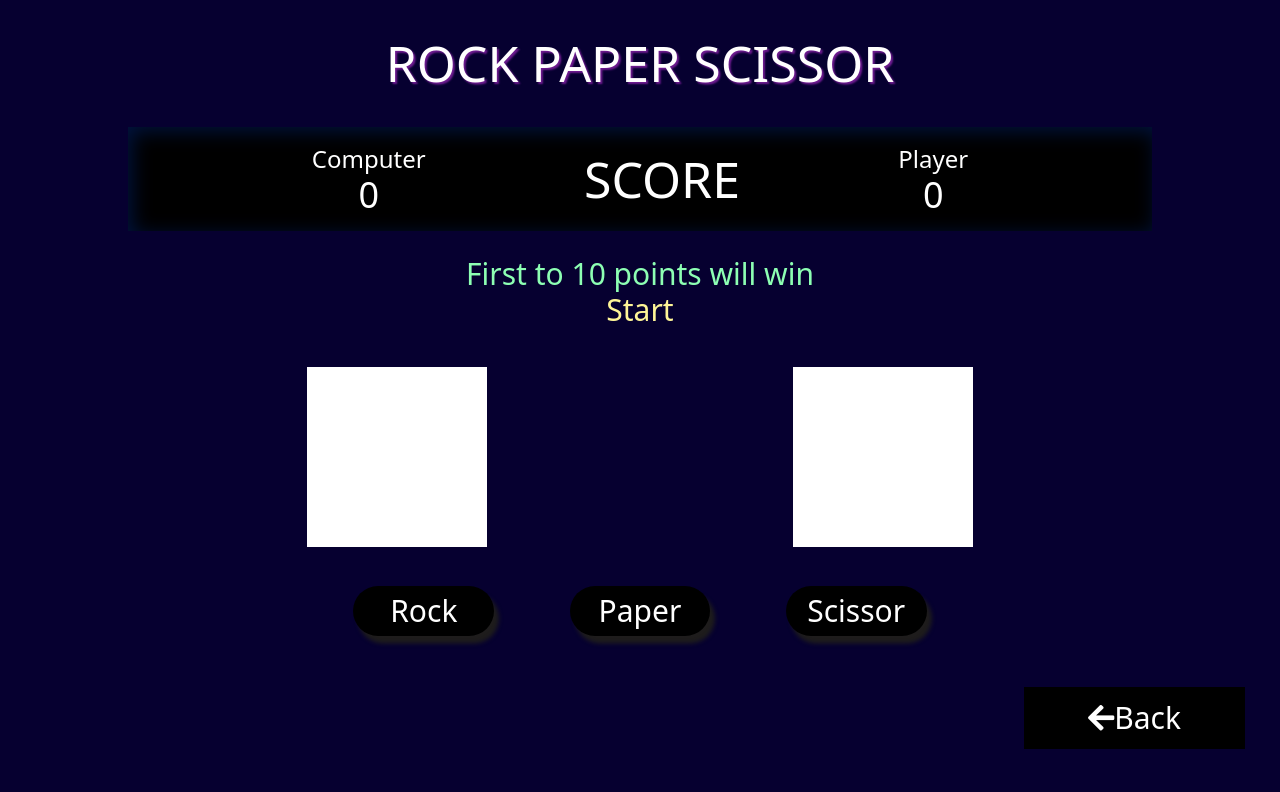
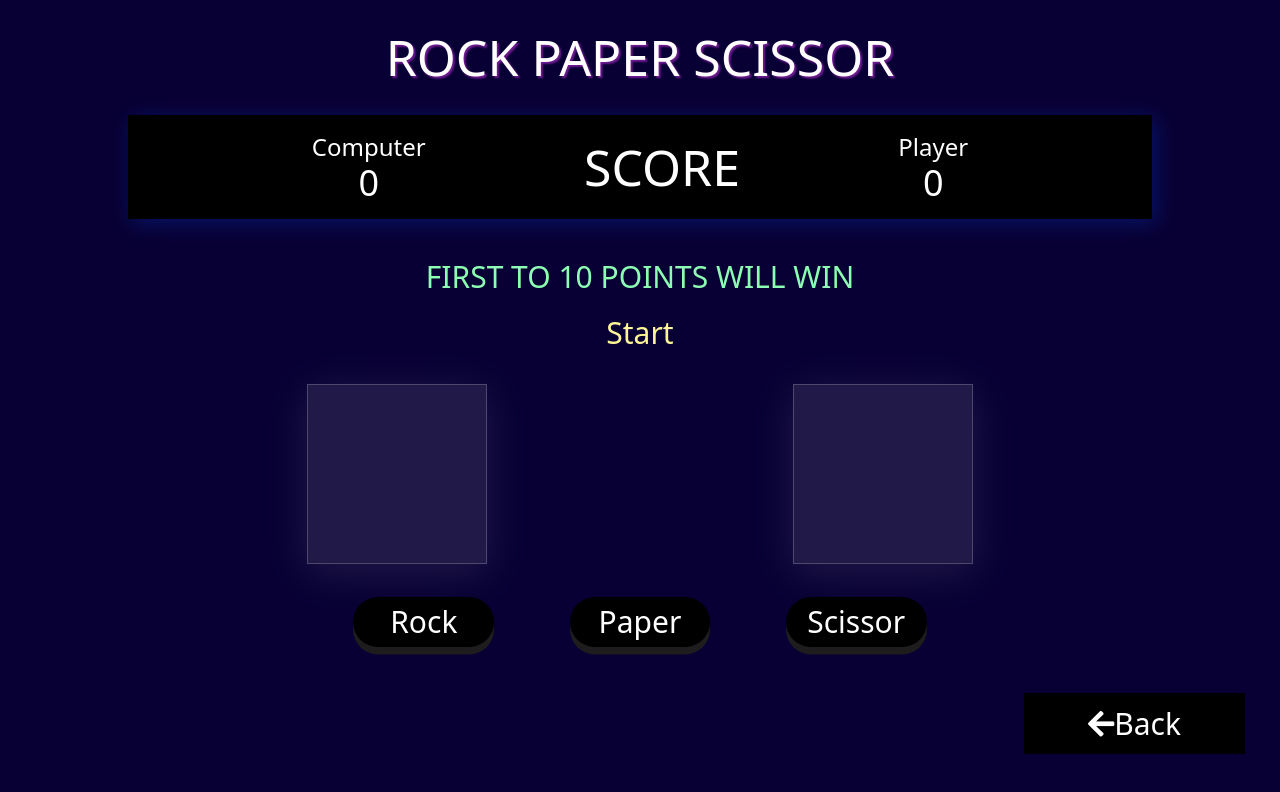
Before and after one commit to Hp2006dec10/rock-paper-scissor, a React (Vite) app in the folder client/: page /game in a window 1280 px wide. Shown: the top 792 px of the page. Built offline with nearby package versions, Linux system fonts and the light colour scheme.

Commit message:
Final design of first version UI

```diff
--- a/client/src/pages/GamePage.jsx
+++ b/client/src/pages/GamePage.jsx
@@ -5,7 +5,7 @@ import api from "./axios";
 
 const ScoreBoard = ({hScore, cScore}) => {
     return (
-        <div className="w-[80%] py-[2.5%] mx-auto md:py-[0.5%] px-[2%] bg-black text-white shadow-[inset_4px_4px_20px_rgba(0,81,255,0.25)]">
+        <div className="w-[80%] py-[2.5%] mx-auto md:py-[0.5%] px-[2%] bg-black text-white shadow-[4px_4px_20px_rgba(0,81,255,0.25)] shadow-[4px_0_10px_rgb(255,255,0)]">
             <div className="flex justify-evenly py-[1%] text-xl">
                 <div className="text-center">
                 <p className="text-xl lg:text-2xl">Computer</p>
@@ -23,7 +23,7 @@ const ScoreBoard = ({hScore, cScore}) => {
 
 const HumanBoard = ({humanInput}) => {
     return (
-        <div className="size-100 md:size-180 bg-white">
+        <div className="size-100 md:size-180 bg-[rgba(255,255,255,0.1)] border-1 border-[rgb(255,255,255,0.2)] shadow-[0px_8px_40px_rgba(255,255,255,0.1)]">
             {humanInput && <img src={`images/${humanInput}.jpg`} className="h-[100%] w-[100%]"/>}
         </div>
     )
@@ -31,7 +31,7 @@ const HumanBoard = ({humanInput}) => {
 
 const ComputerBoard = ({values,doesStart, current}) => {
     return (
-        <div className="size-100 md:size-180 bg-white">
+        <div className="size-100 md:size-180 bg-[rgba(255,255,255,0.1)] border-1 border-[rgb(255,255,255,0.2)] shadow-[0px_8px_40px_rgba(255,255,255,0.1)]">
             {doesStart && <img src={`images/${values[current]}.jpg`} className="h-[100%] w-[100%]"/>}
         </div>
     )
@@ -40,9 +40,9 @@ const ComputerBoard = ({values,doesStart, current}) => {
 const ChoiceBox = ({handleClick, shouldDisable}) => {
     return (
         <div className={`flex mx-auto flex-col gap-10 items-center md:flex-row justify-evenly ${shouldDisable ? "pointer-events-none opacity-50 grayscale cursor-not-allowed":""} w-[100%] md:w-[65%] lg:w-[55%]`}>
-            <div className="px-[10%] md:py-[1%] bg-black flex h-fit w-[40%] md:w-[20%] rounded-full text-2xl lg:text-3xl justify-center items-center text-white cursor-pointer shadow-[2px_2px_4px_rgb(30,28,28)] md:shadow-[5px_7.5px_4px_rgb(30,28,28)] relative active:left-[5px] active:top-[7.5px] active:shadow-none"  onClick={()=>handleClick(0)}>Rock</div>
-            <div className="px-[10%] md:py-[1%] bg-black flex h-fit w-[40%] md:w-[20%] rounded-full text-2xl lg:text-3xl justify-center items-center text-white cursor-pointer shadow-[2px_2px_4px_rgb(30,28,28)] md:shadow-[5px_7.5px_4px_rgb(30,28,28)] relative active:left-[5px] active:top-[7.5px] active:shadow-none" onClick={()=>handleClick(1)}>Paper</div>
-            <div className="px-[10%] md:py-[1%] bg-black flex h-fit w-[40%] md:w-[20%] rounded-full text-2xl lg:text-3xl justify-center items-center text-white cursor-pointer shadow-[2px_2px_4px_rgb(30,28,28)] md:shadow-[5px_7.5px_4px_rgb(30,28,28)] relative active:left-[5px] active:top-[7.5px] active:shadow-none" onClick={()=>handleClick(2)}>Scissor</div>
+            <div className="px-[10%] md:py-[1%] bg-black flex h-fit w-[40%] md:w-[20%] rounded-full text-2xl lg:text-3xl justify-center items-center text-white cursor-pointer shadow-[2px_2px_4px_rgb(30,28,28)] md:shadow-[0px_7.5px_0px_rgb(30,28,28)] relative active:top-[7.5px] active:shadow-none"  onClick={()=>handleClick(0)}>Rock</div>
+            <div className="px-[10%] md:py-[1%] bg-black flex h-fit w-[40%] md:w-[20%] rounded-full text-2xl lg:text-3xl justify-center items-center text-white cursor-pointer shadow-[2px_2px_4px_rgb(30,28,28)] md:shadow-[0px_7.5px_0px_rgb(30,28,28)] relative active:top-[7.5px] active:shadow-none" onClick={()=>handleClick(1)}>Paper</div>
+            <div className="px-[10%] md:py-[1%] bg-black flex h-fit w-[40%] md:w-[20%] rounded-full text-2xl lg:text-3xl justify-center items-center text-white cursor-pointer shadow-[2px_2px_4px_rgb(30,28,28)] md:shadow-[0px_7.5px_0px_rgb(30,28,28)] relative active:top-[7.5px] active:shadow-none" onClick={()=>handleClick(2)}>Scissor</div>
         </div>
     )
 }
@@ -74,7 +74,7 @@ const Back = ({handleExit, checkExit, endGame}) => {
 const MessageBox = ({message}) => {
     return (
         <div className="text-center text-xl md:text-2xl lg:text-3xl ">
-            <div className="text-[rgb(141,255,179)]">First to 10 points will win</div>
+            <div className="text-[rgb(141,255,179)] py-20">FIRST TO 10 POINTS WILL WIN</div>
             <div className=" text-[rgb(254,245,151)]">{message}</div>
         </div>
     )
@@ -202,7 +202,7 @@ const GamePage = () => {
     const handleForceExit = () => {checkExit(true);endGame(true)};
     return (
     <>
-   <div className={`flex flex-col w-[100%] justify-evenly bg-[rgb(6,0,48)]  h-screen ${gameOver ? "pointer-events-none opacity-50 cursor-not-allowed" : ""}`}>
+   <div className={`flex flex-col w-[100%] justify-evenly bg-[rgb(8,0,52)]  h-screen ${gameOver ? "pointer-events-none opacity-50 cursor-not-allowed" : ""}`}>
    <div className='text-[30px] md:text-[50px] text-white text-center text-shadow-small'>ROCK PAPER SCISSOR</div>
         <ScoreBoard hScore={humanScore} cScore={computerScore}/>
         <MessageBox message={message}/>
```
